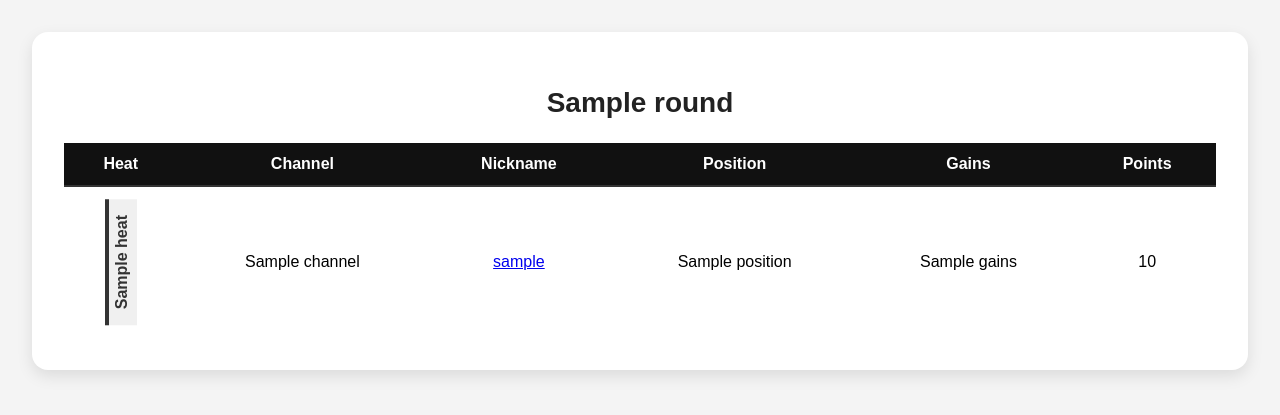
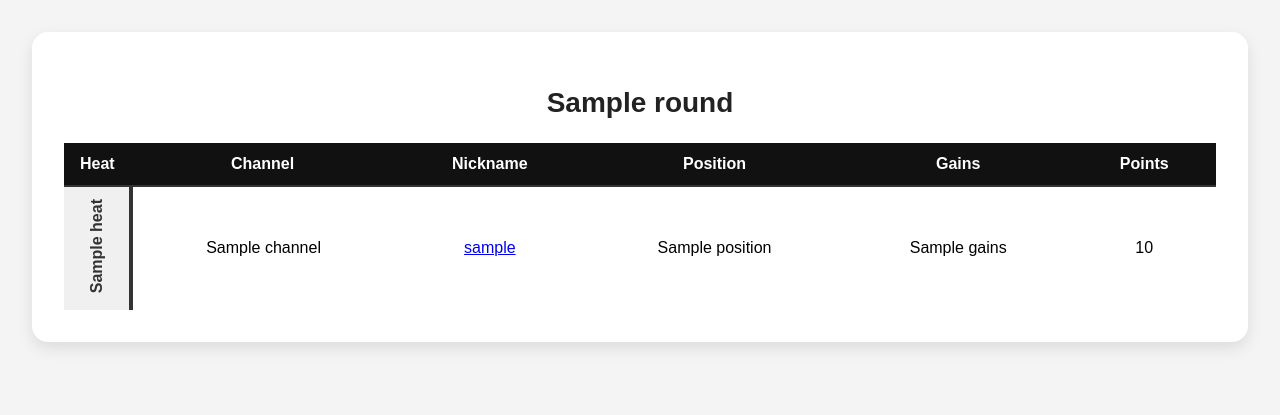
Before and after one commit to Jauler/DroneRaceView, a Flask app: template web/templates/heats.html in a window 1280 px wide. Shown: the part 60-475 px from the top of the page. Run offline with Flask 3, Linux system fonts and the light colour scheme; the template is opened without the code that fills it: most values are stand-ins (such as "Sample title", 1, 10 or a date in 2020).

Commit message:
Add span in an attempt to fix safari writing-mode rendering issues

```diff
--- a/web/static/styles.css
+++ b/web/static/styles.css
@@ -239,16 +239,23 @@ body {
 }
 
 .vertical-text {
-  writing-mode: vertical-rl;
-  transform: rotate(180deg);
   text-align: center;
   vertical-align: middle;
-  font-weight: bold;
-  padding: 1rem 0.25rem;
+  padding: 0.5rem;
   background-color: #f0f0f0;
   color: #333;
   width: 20px;
   border-right: 4px solid #333;
+}
+
+.vertical-label {
+  display: inline-block;
+  writing-mode: vertical-rl;
+  transform: rotate(180deg);
+  font-weight: bold;
+  font-size: 1rem;
+  white-space: nowrap;
+  line-height: 1.2;
 }
 
 .heat-start td {
--- a/web/templates/heats.html
+++ b/web/templates/heats.html
@@ -25,7 +25,7 @@
                 {% for pilot in heat.pilots %}
                   {% if loop.index == 1 %}
                     <tr class="heat-start">
-                        <td rowspan="{{ heat.pilots | length }}"><span class="vertical-text">{{ heat.heat_name }}</span></td>
+                        <td rowspan="{{ heat.pilots | length }}" class="vertical-text"><span class="vertical-label">{{ heat.heat_name }}</span></td>
                   {% else %}
                     <tr>
                   {% endif %}
```
